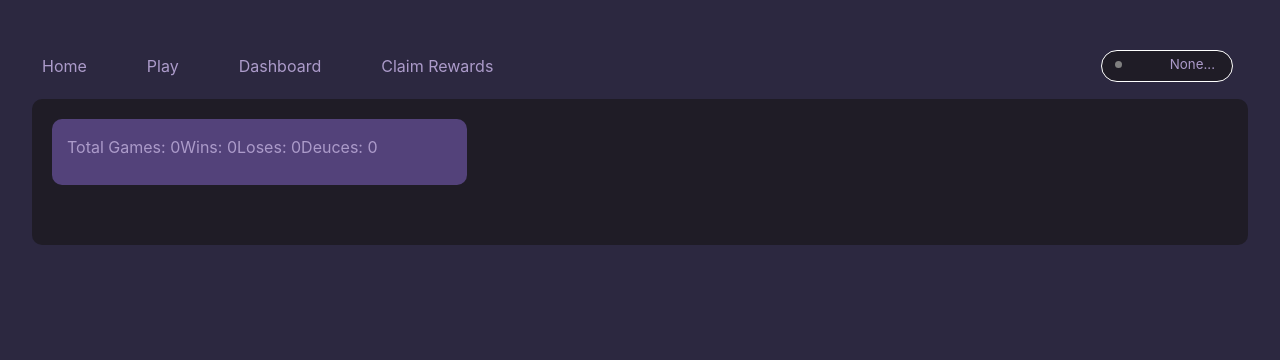
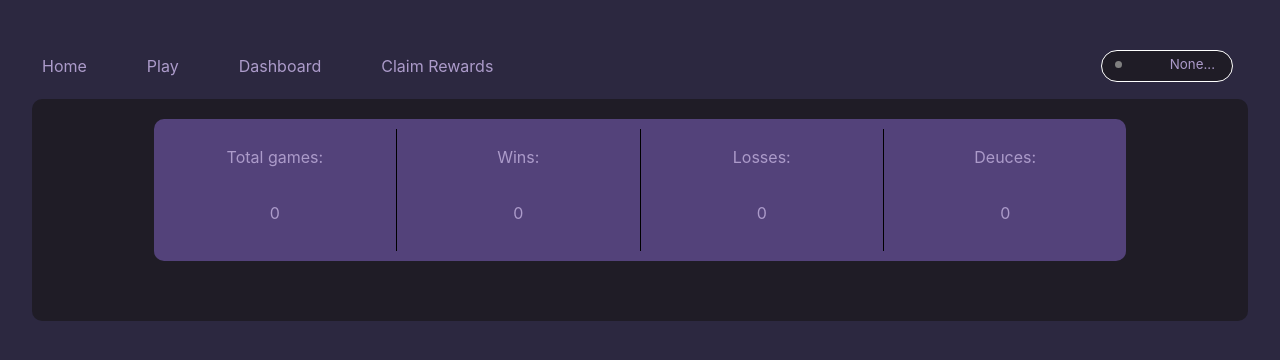
Before and after one commit to ulas96/rock-paper-scissor, a React (Vite) app in the folder client/: page /dashboard in a window 1280 px wide. Shown: the top 360 px of the page. Built offline with nearby package versions, Linux system fonts and the light colour scheme.

Commit message:
dashboard css update

```diff
--- a/client/src/components/Dashboard/Dashboard.css
+++ b/client/src/components/Dashboard/Dashboard.css
@@ -6,15 +6,31 @@
 }
 
 .summary {
+    width: 80%;
+    display: grid;
+    grid-template-columns: 1fr 1fr 1fr 1fr 1fr 1fr 1fr;
     border-radius: 10px;
-    text-align: left;
-    margin-left: 20px;
-    padding-left: 15px;
-    padding-top: px;
+
+    margin-left: 10%;
+
+    margin-right: 10%;
+    padding-top: 10px;
     padding-bottom: 10px;
-    width: 400px;
+
     background-color: #53427a;
     display: flex;
+}
+
+.summary-info{
+    width: 25%;
+    display: grid;
+    grid-template-columns: center;
+    margin-bottom: 10px;
+}
+
+.vertical-line{
+    width: 1px;
+    background-color: black;
 }
 
 .game-history{
@@ -47,6 +63,8 @@
 .deuce{
     background-color: grey;
 }
+
+
 .game-child{
     white-space: nowrap;
 }
--- a/client/src/components/Dashboard/Dashboard.jsx
+++ b/client/src/components/Dashboard/Dashboard.jsx
@@ -5,7 +5,7 @@ export default function Dashboard({state, account}) {
 
     const [_account] = account
     const [wins, setWins] = useState([]);
-    const [loses,setLoses] = useState([]);
+    const [losses,setLosses] = useState([]);
     const [deuces, setDeuces] = useState([]);
     const [playerGames, setPlayerGames] = useState([]);
     const [playerPendingGames, setPlayerPendingGames] = useState([]);
@@ -15,9 +15,9 @@ export default function Dashboard({state, account}) {
         setWins(_wins);
     }
 
-    const getPlayerLoses = async () => {
-        const _loses = await state.contract.getPlayerLoses(_account);
-        setLoses(_loses);
+    const getPlayerLosses = async () => {
+        const _losses = await state.contract.getPlayerLoses(_account);
+        setLosses(_losses);
     }
 
     const getPlayerDeuces = async () => {
@@ -43,7 +43,7 @@ export default function Dashboard({state, account}) {
 
     useEffect(() => {
         getPlayerWins();
-        getPlayerLoses();
+        getPlayerLosses();
         getPlayerDeuces();
         getPlayerGames();
         getPlayerPendingGames();
@@ -53,10 +53,41 @@ export default function Dashboard({state, account}) {
         <>
         <div className="dashboard-container">
             <div className="summary">
-                <p>{`Total Games: ${playerGames.length}`}</p>
-                <p>{`Wins: ${wins.length}`}</p>
-                <p>{`Loses: ${loses.length}`}</p>
-                <p>{`Deuces: ${deuces.length}`}</p>
+                <div className="summary-info">
+                    <p>Total games:</p>
+                    <p>{playerGames.length}</p>
+                </div>
+
+                <div className="vertical-line">
+
+                </div>
+
+                <div className="summary-info">
+                    <p>Wins:</p>
+                    <p>{wins.length}</p>
+                </div>
+
+                <div className="vertical-line">
+
+                </div>
+
+                <div className="summary-info">
+                <p>Losses:</p>
+                    <p>{losses.length}</p>
+                </div>
+
+                <div className="vertical-line">
+
+                </div>
+
+                <div className="summary-info">
+                <p>Deuces:</p>
+                    <p>{deuces.length}</p>
+                </div>
+
+
+
+
             </div>
 
             <div className="game-history">
```
